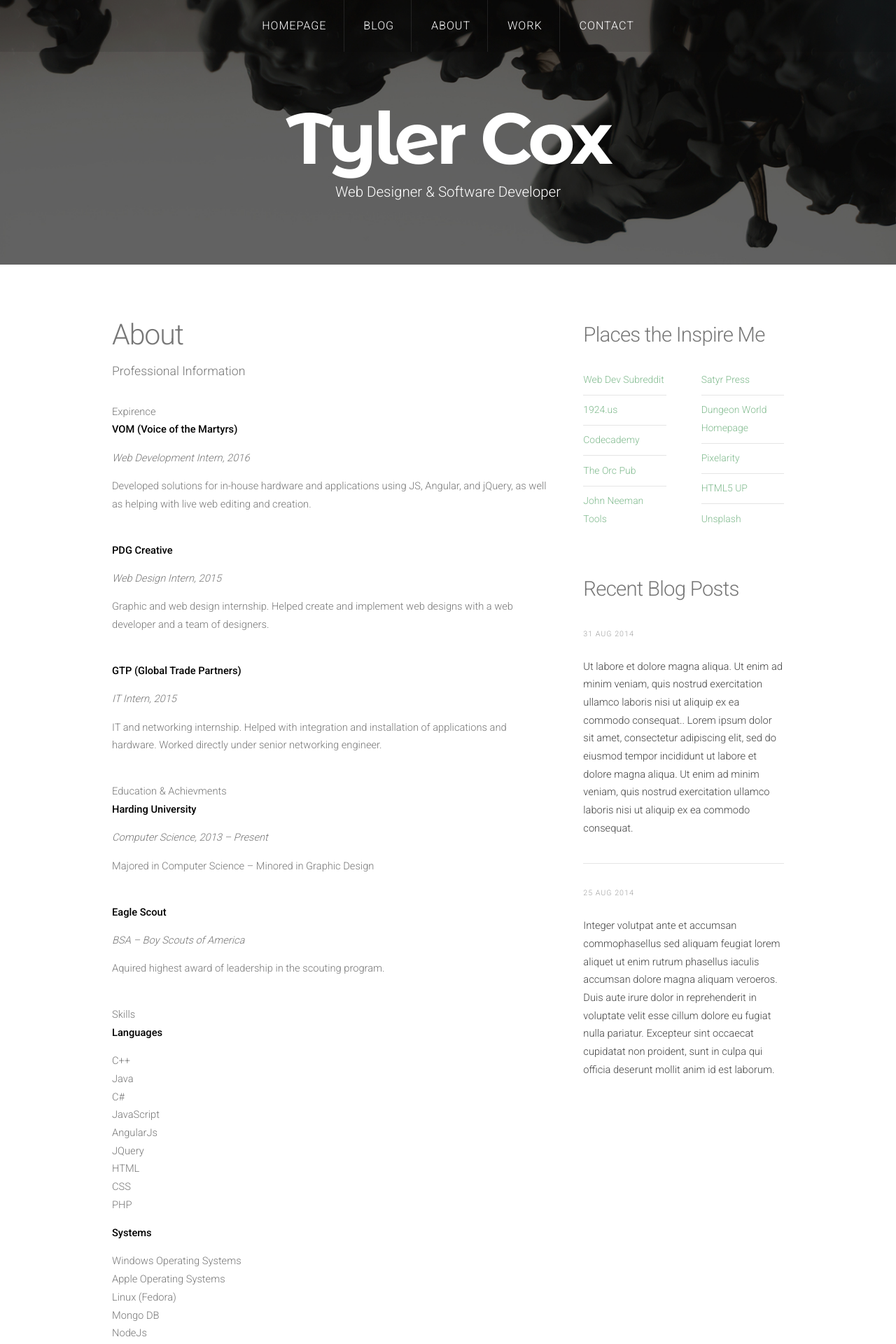
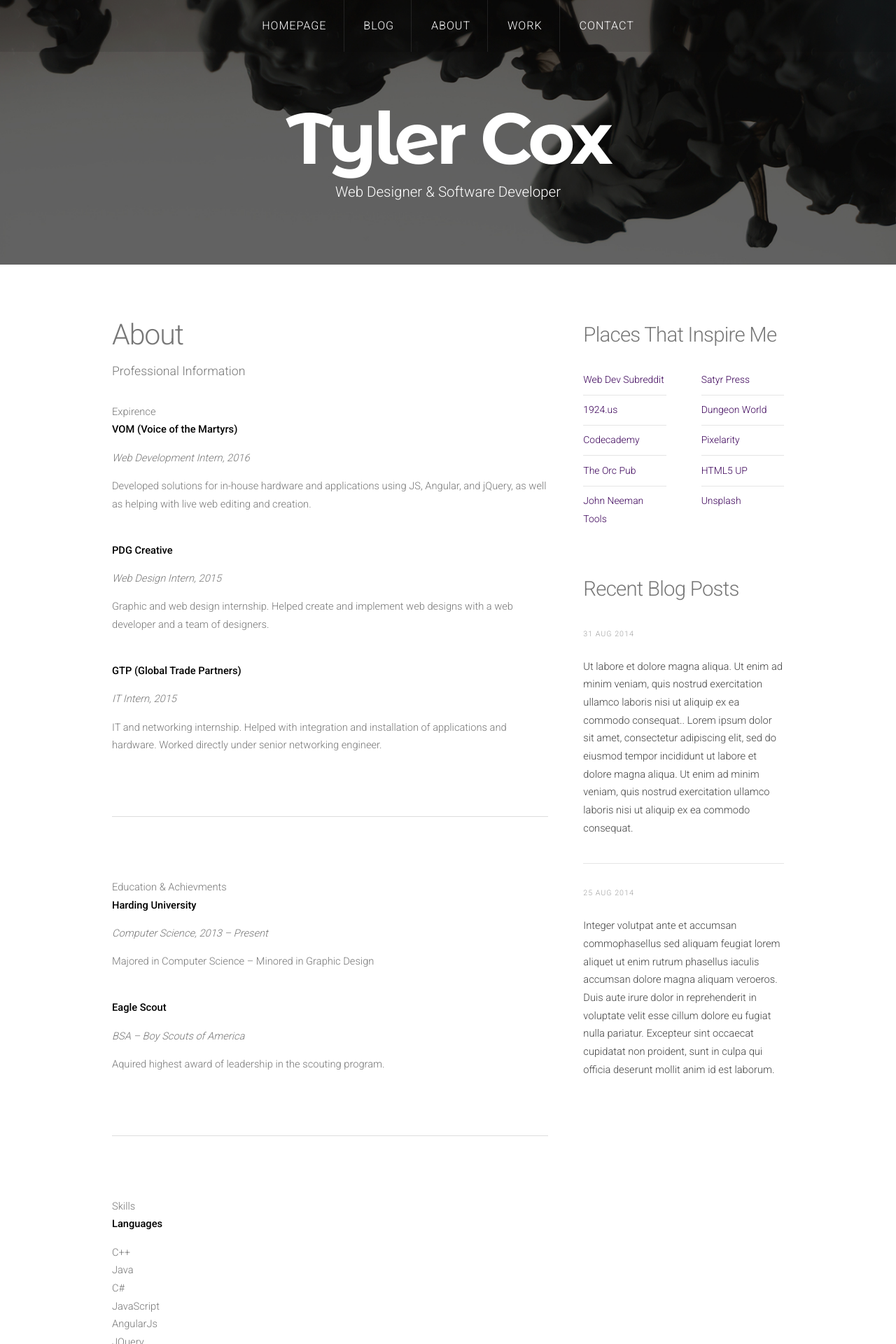
Before and after one commit to SirTyz/SirTyz.github.io, a Jekyll site: the page built from right-sidebar.html, in a window 1280 px wide. Shown: the top 1920 px of the page at 70% size. Built offline with Jekyll 4.4.1, drawn with Linux system fonts in a browser that asks for light colours; nearby versions of some CDN libraries; some of the changed text lies outside the part shown.

Commit message:
Edited layout issues

```diff
--- a/_includes/sidebar.html
+++ b/_includes/sidebar.html
@@ -3,7 +3,7 @@
 <div id="sidebar" class="4u">
 	<section>
 		<header>
-			<h2>Places the Inspire Me</h2>
+			<h2>Places That Inspire Me</h2>
 		</header>
 		<div class="row">
 			<section class="6u">
@@ -18,7 +18,7 @@
 			<section class="6u">
 				<ul class="default">
 					<li><a href="http://satyr.press/">Satyr Press</a></li>
-					<li><a href="http://www.dungeon-world.com/">Dungeon World Homepage</a></li>
+					<li><a href="http://www.dungeon-world.com/">Dungeon World</a></li>
 					<li><a href="https://pixelarity.com/">Pixelarity</a></li>
 					<li><a href="https://html5up.net/">HTML5 UP</a></li>
 					<li><a href="https://unsplash.com/">Unsplash</a></li>
--- a/_layouts/default.html
+++ b/_layouts/default.html
@@ -2,6 +2,7 @@
 <html>
 <head>
 	<title>Tyler Cox</title>
+	<link rel="icon" href="/assets/css/images/tIcon-01.ico">
 	<meta http-equiv="content-type" content="text/html; charset=utf-8" />
 	<meta name="description" content="" />
 	<meta name="keywords" content="" />
--- a/assets/css/style.css
+++ b/assets/css/style.css
@@ -58,7 +58,7 @@
 	a
 	{
 		text-decoration: none;
-		color: #80BA8E;
+		color: #3a0058;
 	}
 
 	a:hover
--- a/right-sidebar.html
+++ b/right-sidebar.html
@@ -15,7 +15,7 @@
 							<span class="byline">Professional Information</span>
 						</header>
 						<!--Expirence-->
-						<h4>Expirence</h4>
+						<h3>Expirence</h3>
 						<p><b>VOM (Voice of the Martyrs)</b></p>
 						<p><i>Web Development Intern, 2016</i></p>
 						<p>Developed solutions for in-house hardware and applications using JS, Angular, and jQuery, as well as helping with live web editing and creation.</p>
@@ -32,9 +32,10 @@
 						<p><i>IT Intern, 2015</i></p>
 						<p>IT and networking internship. Helped with integration and installation of applications and hardware. Worked directly under senior networking engineer.</p>
 
-						<br>
+						<hr>
+
 						<!--Education-->
-						<h4>Education &amp; Achievments</h4>
+						<h3>Education &amp; Achievments</h3>
 						<p><b>Harding University</b></p>
 						<p><i>Computer Science, 2013 – Present</i></p>
 						<p>Majored in Computer Science – Minored in Graphic Design</p>
@@ -45,10 +46,10 @@
 						<p><i>BSA – Boy Scouts of America</i></p>
 						<p>Aquired highest award of leadership in the scouting program.</p>
 
-						<br>
+						<hr>
 
 						<!--Skills-->
-						<h4>Skills</h4>
+						<h3>Skills</h3>
 						<p><b>Languages</b></p>
 						<ul>
 							<li>C++</li>
```
Also changed, not shown: other parts of right-sidebar.html (+3 -0 lines), no-sidebar.html (+5 -5 lines), assets/images/tIcon-01.ico (added).
